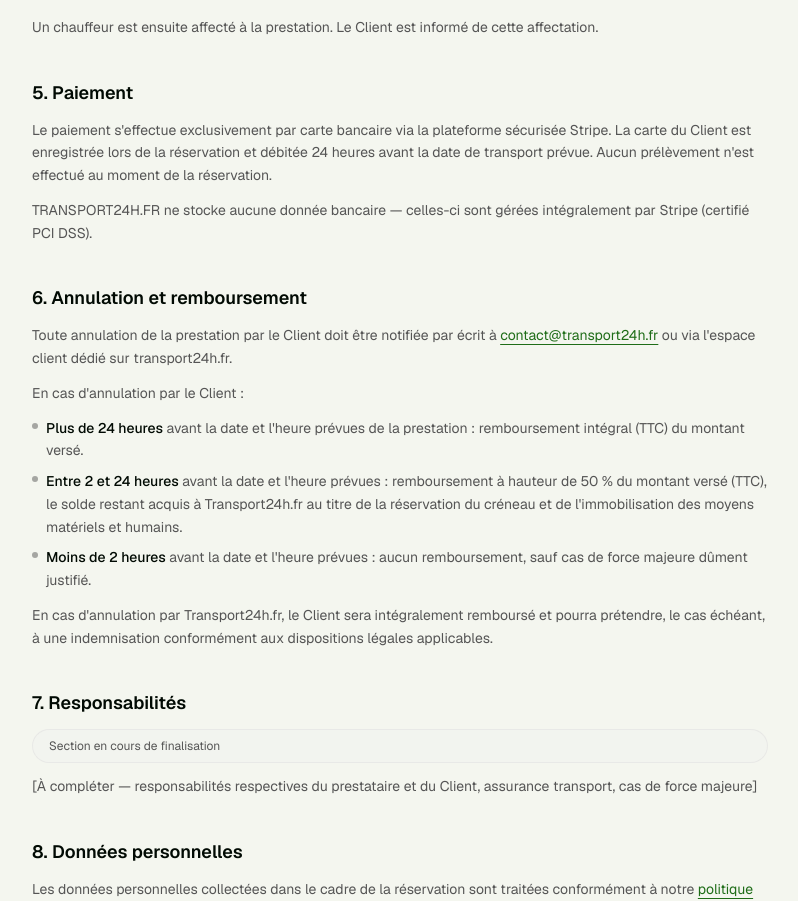
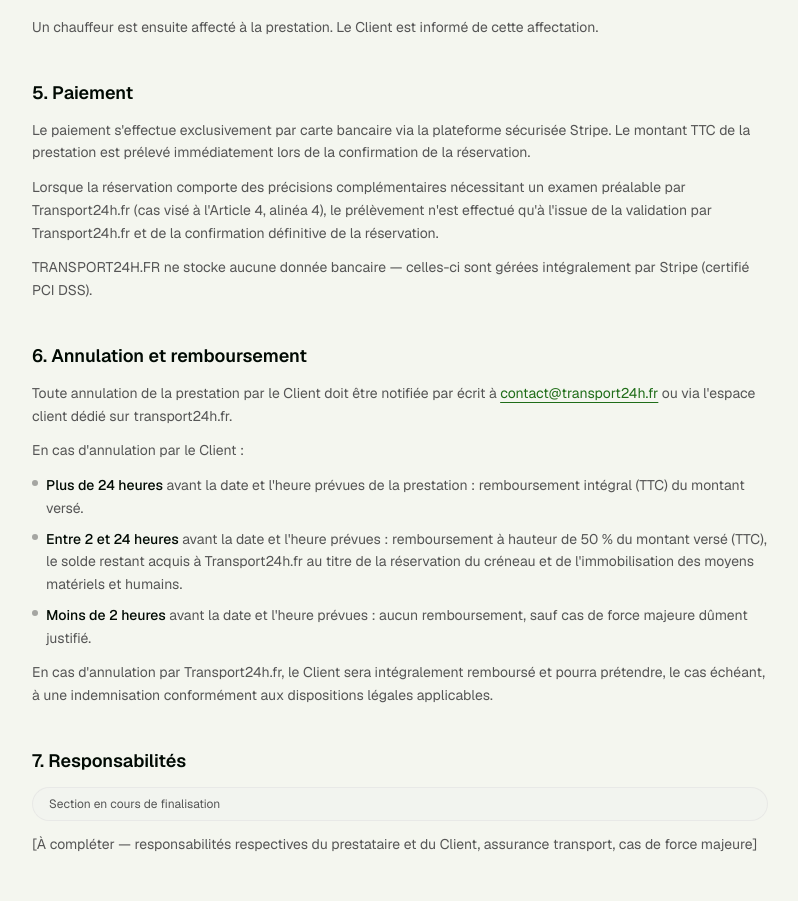
Before and after one commit to Oualid-coder/transport24h-web, a Next.js app: page /cgv in a window 1280 px wide. Shown: the part 1365-2266 px from the top of the page, without its empty margins (240-1038 px from the left). Built offline with nearby package versions, Linux system fonts and the light colour scheme; no server answers.

Commit message:
fix: corrige article 5 CGV - reflete le debit immediat (obsolete: ancien debit 24h)

```diff
--- a/app/(client)/cgv/page.tsx
+++ b/app/(client)/cgv/page.tsx
@@ -112,9 +112,15 @@ export default function CGVPage() {
           <h2 className="text-lg font-semibold">5. Paiement</h2>
           <p className="text-muted-foreground leading-relaxed">
             Le paiement s&apos;effectue exclusivement par carte bancaire via la plateforme
-            sécurisée Stripe. La carte du Client est enregistrée lors de la réservation et
-            débitée 24 heures avant la date de transport prévue. Aucun prélèvement
-            n&apos;est effectué au moment de la réservation.
+            sécurisée Stripe. Le montant TTC de la prestation est prélevé immédiatement
+            lors de la confirmation de la réservation.
+          </p>
+          <p className="text-muted-foreground leading-relaxed">
+            Lorsque la réservation comporte des précisions complémentaires nécessitant
+            un examen préalable par Transport24h.fr (cas visé à l&apos;Article 4,
+            alinéa&nbsp;4), le prélèvement n&apos;est effectué qu&apos;à l&apos;issue
+            de la validation par Transport24h.fr et de la confirmation définitive de la
+            réservation.
           </p>
           <p className="text-muted-foreground leading-relaxed">
             TRANSPORT24H.FR ne stocke aucune donnée bancaire — celles-ci sont gérées
--- a/components/admin/BookingCard.tsx
+++ b/components/admin/BookingCard.tsx
@@ -7,6 +7,7 @@ import {
   Calendar,
   CheckCircle2,
   CreditCard,
+  FileText,
   Loader2,
   Mail,
   MapPin,
@@ -354,6 +355,21 @@ export function BookingCard({
               Assigner un chauffeur
             </Button>
             {booking.invoice_id && (
+              <>
+                <Button
+                  size="sm"
+                  variant="outline"
+                  className="flex-1"
+                  onClick={() =>
+                    window.open(
+                      `/api/proxy/admin/invoices/${booking.invoice_id}/pdf`,
+                      "_blank",
+                    )
+                  }
+                >
+                  <FileText className="mr-1.5 size-3.5" />
+                  Voir la facture
+                </Button>
                 <Button
                   size="sm"
                   variant="outline"
@@ -373,6 +389,7 @@ export function BookingCard({
                   )}
                   Envoyer la facture
                 </Button>
+              </>
             )}
             {booking.payment_status === "paid" && (
               <Button
```
Lines whose indentation alone changed are shown as unchanged.
